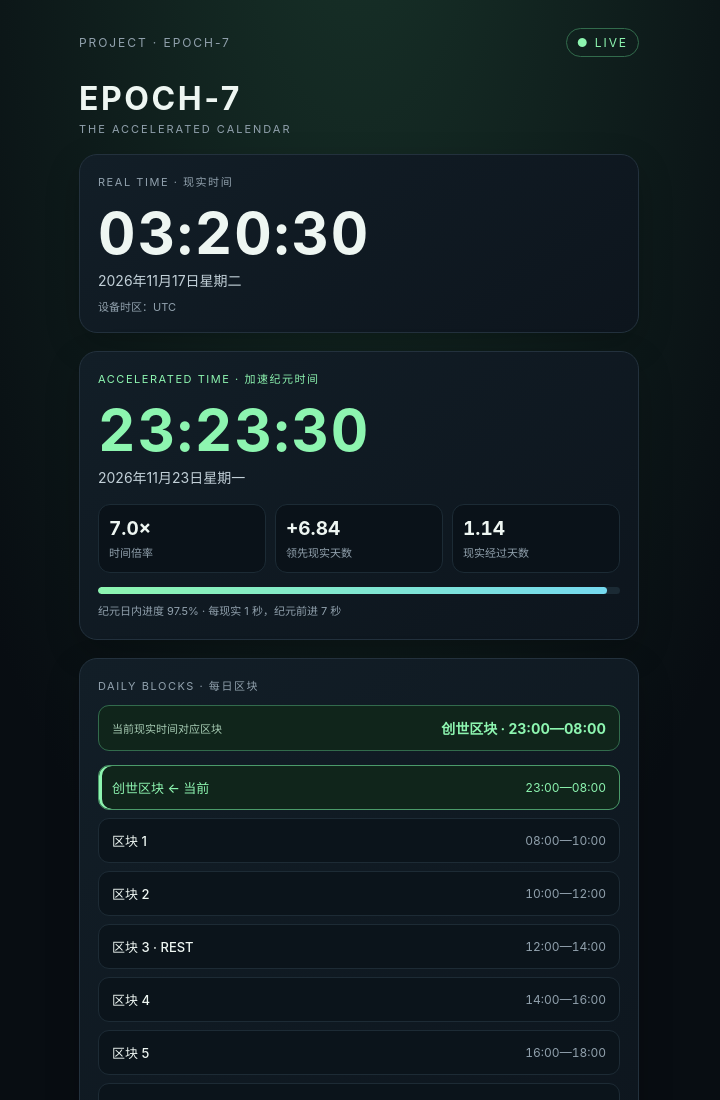
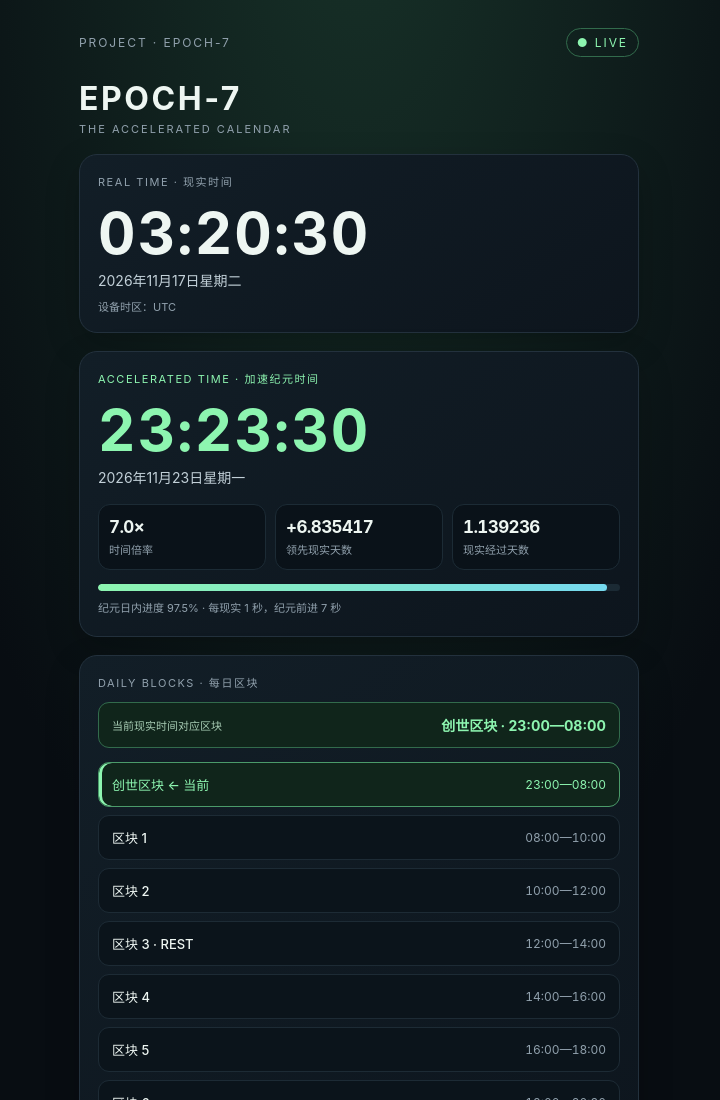
Before and after one commit to Cree111/epoch7, a plain HTML site: page index.html in a window 1280 px wide. Shown: the top 1100 px of the page, without its empty margins (281-1001 px from the left). Drawn offline with Linux system fonts and the light colour scheme.

Commit message:
Update index.html

```diff
--- a/index.html
+++ b/index.html
@@ -116,12 +116,15 @@ h1 {
   border: 1px solid #1c2b35;
   border-radius: 12px;
   padding: 12px 10px;
+  min-width: 0;
 }
 
 .stat strong {
   display: block;
-  font-size: 19px;
+  font-size: clamp(12px, 3.5vw, 17px);
   font-variant-numeric: tabular-nums;
+  white-space: nowrap;
+  letter-spacing: -.035em;
 }
 
 .stat span {
@@ -232,7 +235,7 @@ footer {
   }
 
   .stat strong {
-    font-size: 17px;
+    font-size: 12px;
   }
 }
 </style>
@@ -271,12 +274,12 @@ footer {
       </div>
 
       <div class="stat">
-        <strong id="ahead">+0.00</strong>
+        <strong id="ahead">+0.000000</strong>
         <span>领先现实天数</span>
       </div>
 
       <div class="stat">
-        <strong id="elapsed">0.00</strong>
+        <strong id="elapsed">0.000000</strong>
         <span>现实经过天数</span>
       </div>
     </div>
@@ -520,11 +523,13 @@ function render() {
   const aheadDays =
     (accelerated.getTime() - now.getTime()) / 86400000;
 
+  // 领先现实天数：保留 6 位小数
   document.getElementById("ahead").textContent =
-    (aheadDays >= 0 ? "+" : "") + aheadDays.toFixed(2);
+    (aheadDays >= 0 ? "+" : "") + aheadDays.toFixed(6);
 
+  // 现实经过天数：保留 6 位小数
   document.getElementById("elapsed").textContent =
-    elapsedDays.toFixed(2);
+    elapsedDays.toFixed(6);
 
 
   // ----------------------------
```
